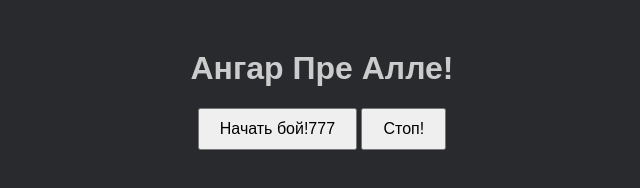
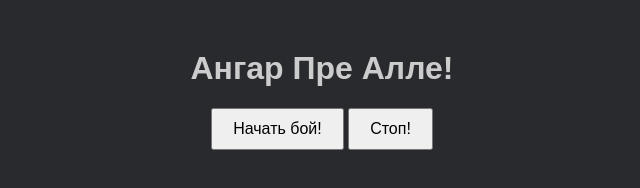
Before and after one commit to usernameLev/sound-beginning-battle, a plain HTML site: page index.html in a window 1280 px wide. Shown: the whole page, without its empty margins (318-958 px from the left). Drawn offline with Linux system fonts and the light colour scheme.

Commit message:
Update index.html

```diff
--- a/index.html
+++ b/index.html
@@ -10,7 +10,7 @@
 
 <body>
   <h1>Ангар Пре Алле!</h1>
-  <button id="startButton">Начать бой!777</button>
+  <button id="startButton">Начать бой!</button>
   <button id="stopButton">Стоп!</button>
   <audio id="sound1" src="angar.m4a" preload="auto"></audio>
   <audio id="sound2" src="pre.m4a" preload="auto"></audio>
```
